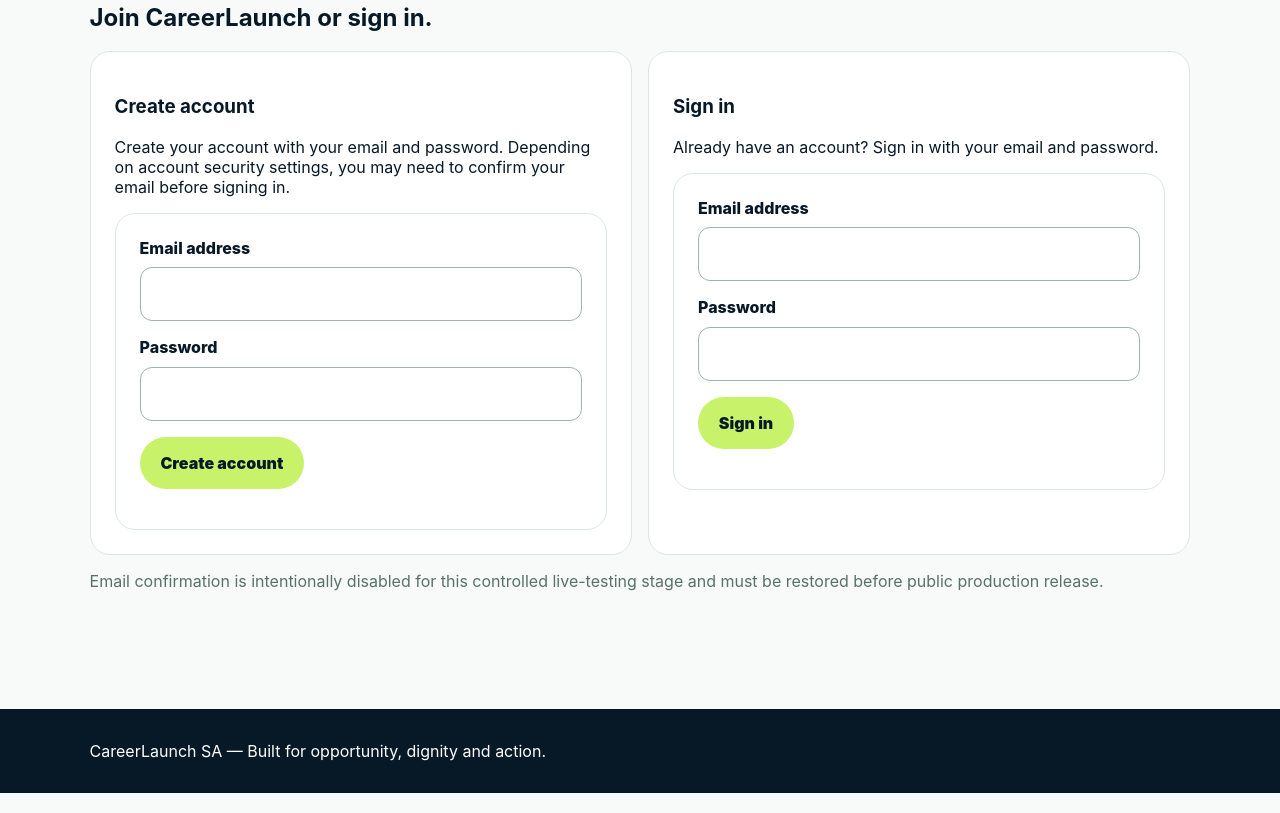
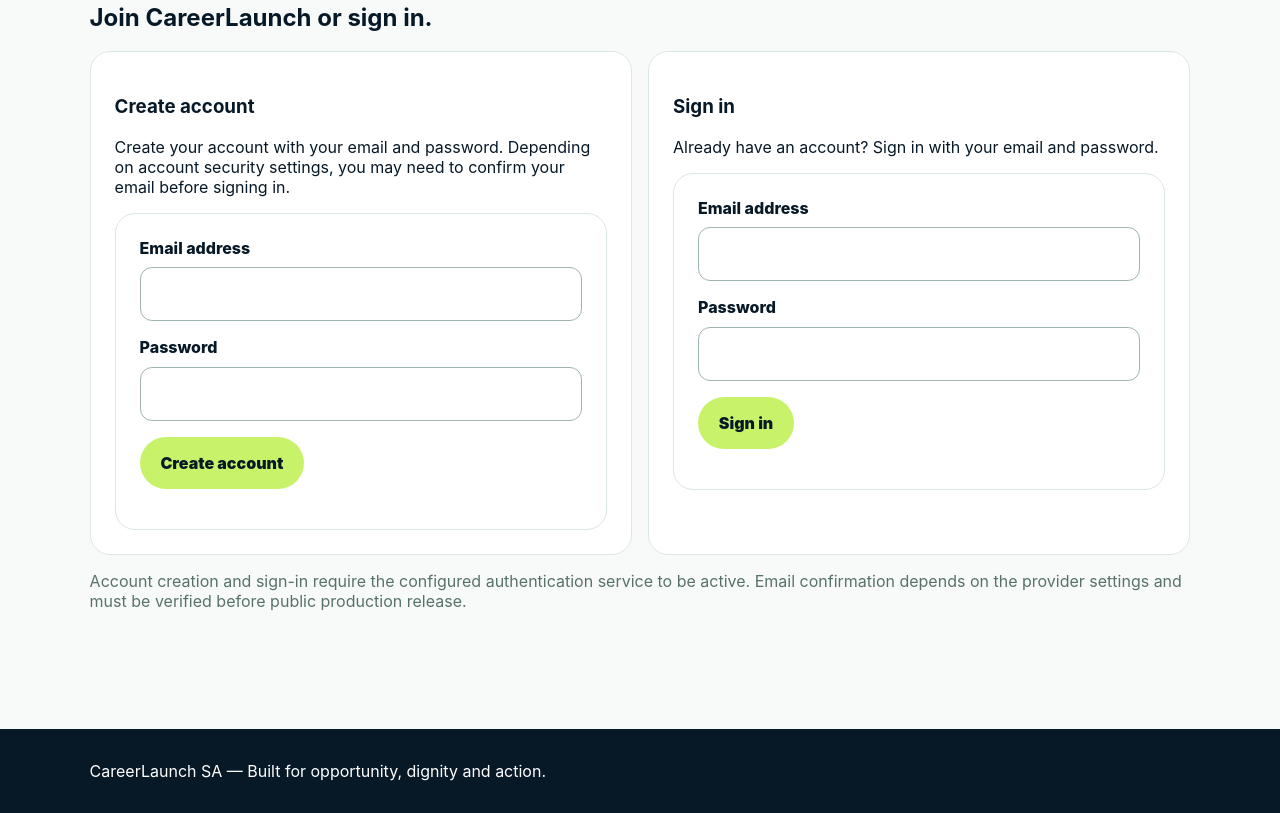
Before and after one commit to denzilarendse/careerlaunch-sa, a website built with Vite: page index.html in a window 1280 px wide. Shown: the part 5245-6058 px from the top of the page. Built offline with nearby package versions, Linux system fonts and the light colour scheme.

Commit message:
Correct authentication readiness note

```diff
--- a/index.html
+++ b/index.html
@@ -106,7 +106,7 @@
             </form>
           </article>
         </div>
-        <p class="test-note">Email confirmation is intentionally disabled for this controlled live-testing stage and must be restored before public production release.</p>
+        <p class="test-note">Account creation and sign-in require the configured authentication service to be active. Email confirmation depends on the provider settings and must be verified before public production release.</p>
       </section>
     </div>
 
```
